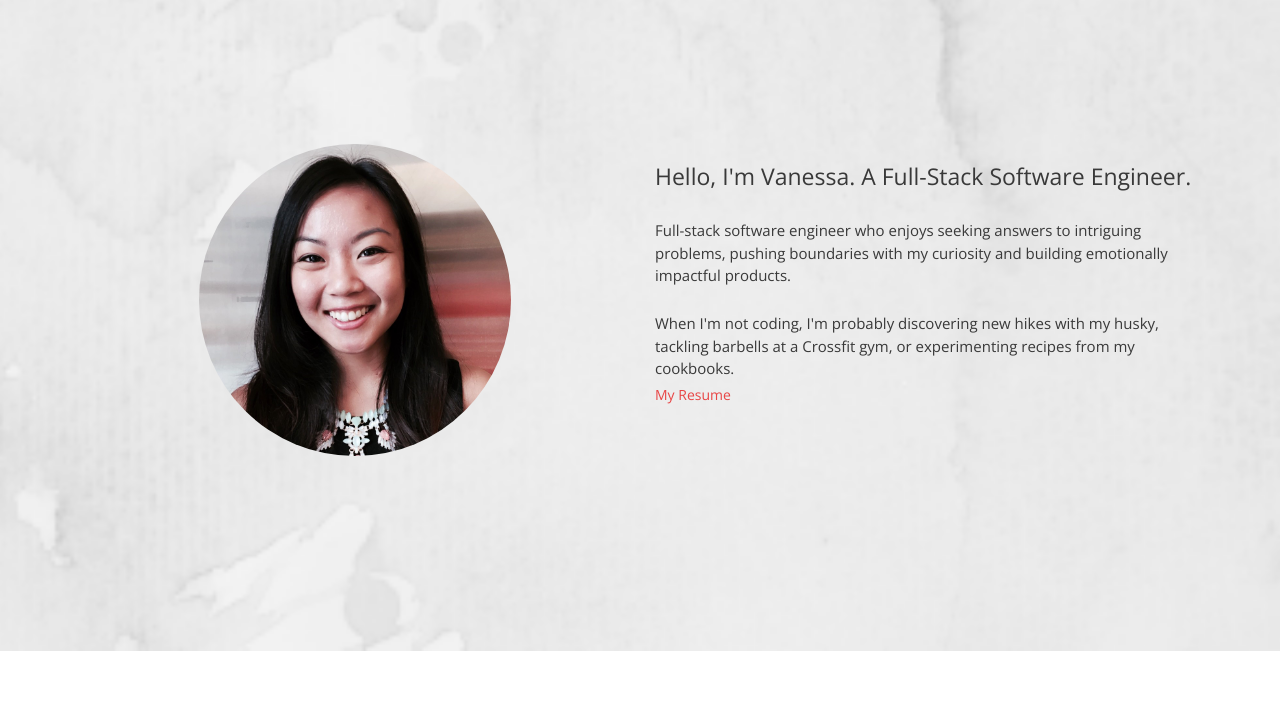
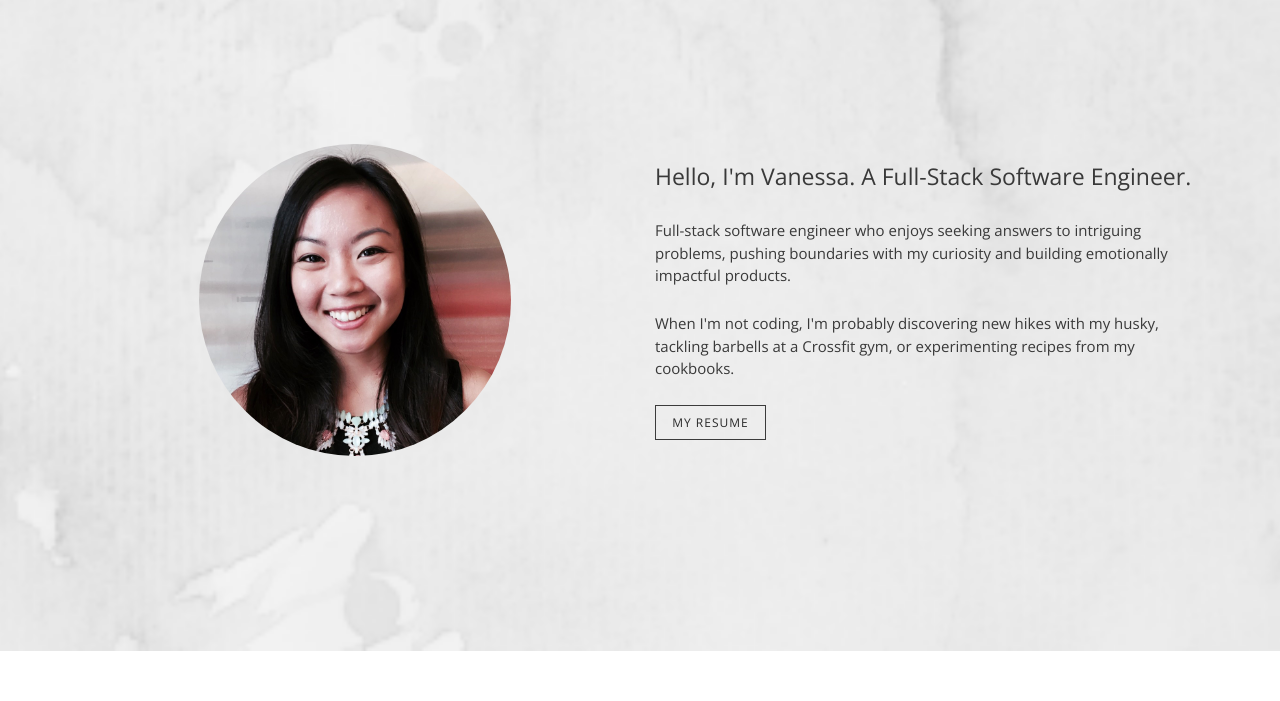
Before and after one commit to Vanchen07/portfolio_site, a plain HTML site: page index.html in a window 1280 px wide. Shown: the part 99-800 px from the top of the page. Drawn offline with nearby package versions, Linux system fonts and the light colour scheme.

Commit message:
update portfolio link

```diff
--- a/index.html
+++ b/index.html
@@ -49,7 +49,7 @@
         <p>Full-stack software engineer who enjoys seeking answers to intriguing problems, pushing boundaries with my curiosity and building emotionally impactful products.</p>
         <br>
         <p>When I'm not coding, I'm probably discovering new hikes with my husky, tackling barbells at a Crossfit gym, or experimenting recipes from my cookbooks.</p>
-        <a target="_blank" href="images/Resume_vanessa_chen.pdf class="btn">My Resume</a> </div>
+        <a target="_blank" href="images/Resume_vanessa_chen.pdf" class="btn">My Resume</a> </div>
       <!-- banner text -->
     </div>
     <div class="col-md-6 banner-inner-wrapper">
```
